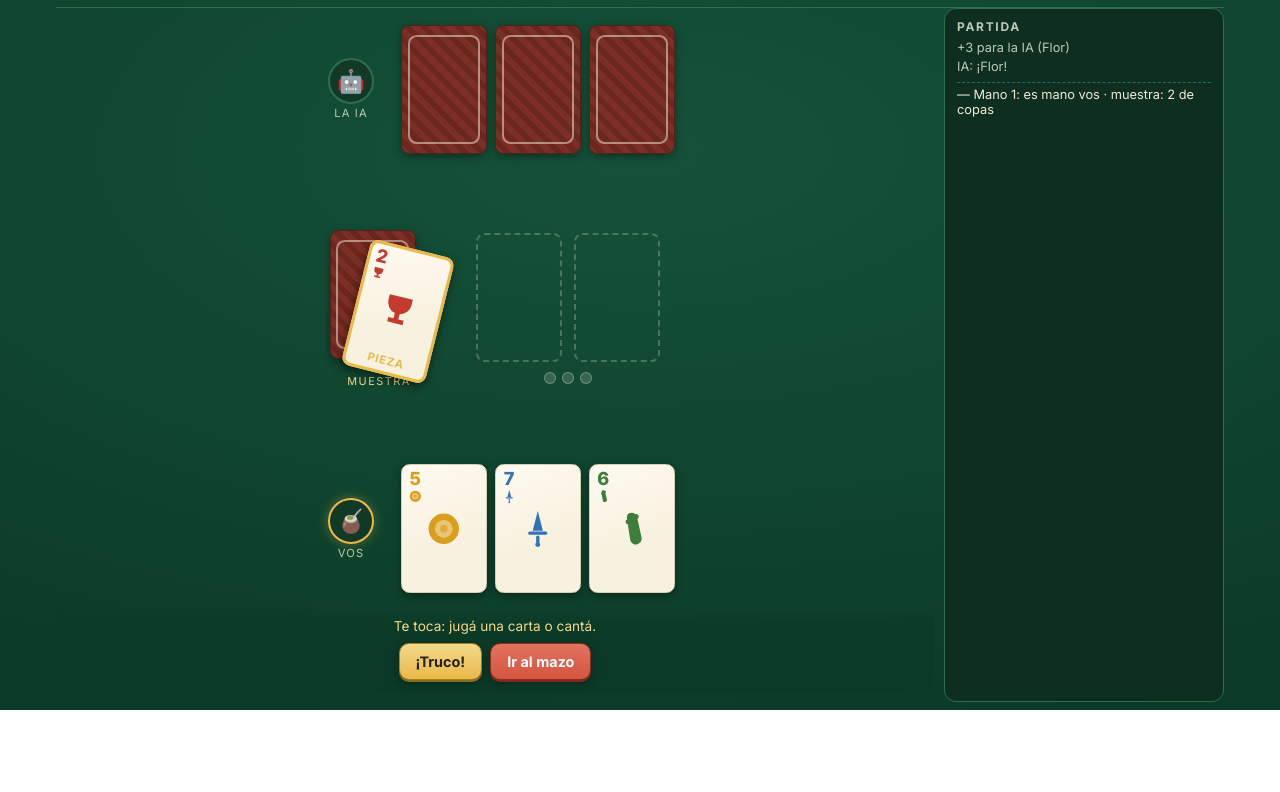
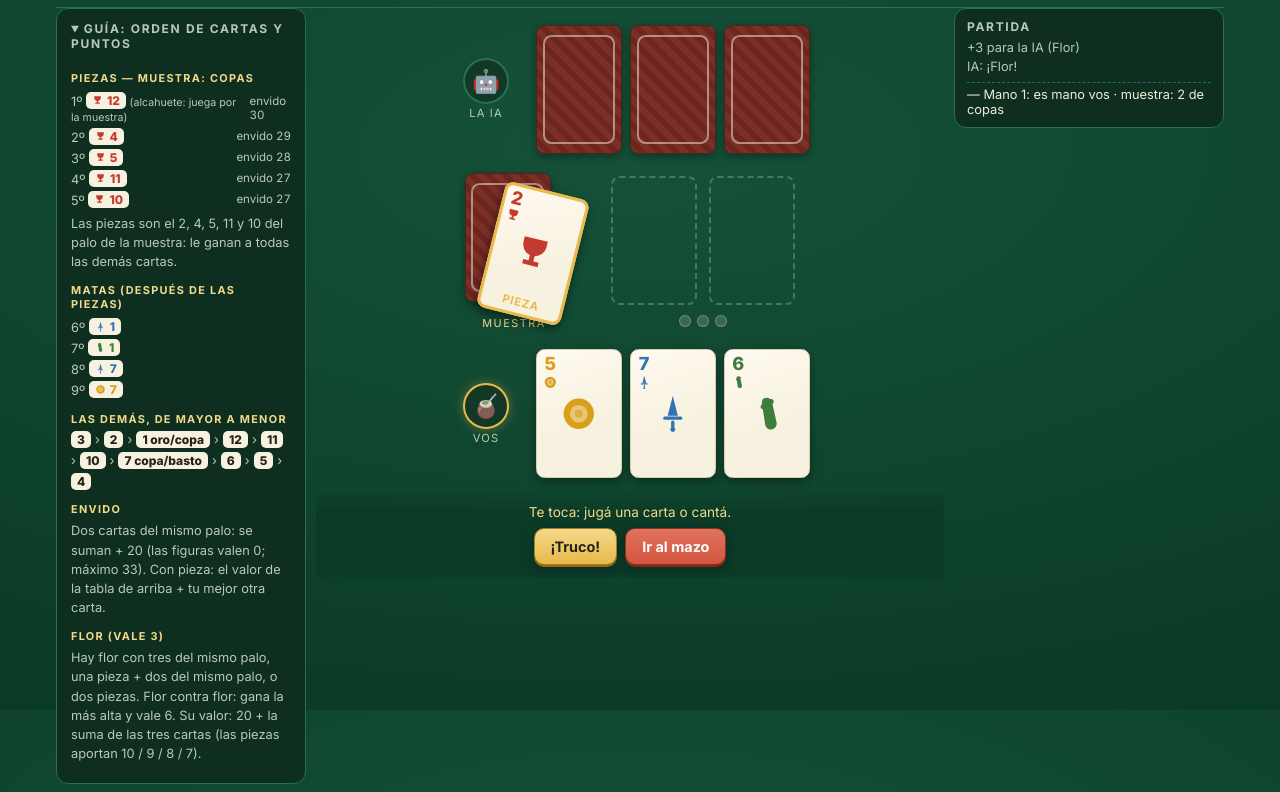
Before and after one commit to FacundoDeBattistaORT/truco-uruguayo, a website: page index.html in a window 1280 px wide. Shown: the part 90-882 px from the top of the page. Before the commit the page ends 800 px from the top, so only its background shows below. Drawn offline with Linux system fonts and the light colour scheme.

Commit message:
Guia lateral con piezas, orden de cartas y puntos de envido y flor
Panel a la izquierda (plegable en movil) que se rearma con la muestra
de cada mano: piezas del palo con su envido, alcahuete cuando la
muestra es pieza, matas, orden del resto y reglas de envido y flor.

Co-Authored-By: Claude Fable 5 <noreply@anthropic.com>

```diff
--- a/css/styles.css
+++ b/css/styles.css
@@ -95,8 +95,14 @@ h1.brand span { color: var(--text); font-size: 0.72em; }
 
 /* ---------- Mesa ---------- */
 .layout { display: grid; grid-template-columns: 1fr; gap: 10px; min-height: 0; }
-@media (min-width: 1000px) {
-  .layout { grid-template-columns: 1fr 280px; }
+.table-area { order: 1; }
+.refpanel { order: 2; }
+.sidelog { order: 3; }
+@media (min-width: 1140px) {
+  .layout { grid-template-columns: 250px minmax(0, 1fr) 270px; align-items: start; }
+  .refpanel { order: 1; }
+  .table-area { order: 2; }
+  .sidelog { order: 3; }
 }
 
 .table-area {
@@ -353,6 +359,61 @@ button.act:disabled { opacity: .45; cursor: default; filter: none; }
   .loglist { max-height: 120px; }
 }
 
+/* ---------- Guía de cartas y puntos ---------- */
+.refpanel {
+  background: var(--panel);
+  border: 1px solid var(--felt-line);
+  border-radius: 12px;
+  padding: 4px 14px;
+  font-size: 0.8rem;
+  min-width: 0;
+}
+.refpanel summary {
+  cursor: pointer;
+  font-size: 0.75rem;
+  text-transform: uppercase;
+  letter-spacing: 0.14em;
+  color: var(--text-dim);
+  font-weight: 700;
+  padding: 8px 0;
+}
+.refpanel .refcontent { padding-bottom: 12px; }
+.refpanel h3 {
+  margin: 12px 0 5px;
+  font-size: 0.68rem;
+  text-transform: uppercase;
+  letter-spacing: 0.12em;
+  color: var(--gold-soft);
+  font-weight: 700;
+}
+.refrow {
+  display: flex;
+  justify-content: space-between;
+  align-items: center;
+  gap: 8px;
+  padding: 2px 0;
+  color: var(--text-dim);
+}
+.refrow .val { font-variant-numeric: tabular-nums; font-size: 0.72rem; }
+.mini {
+  display: inline-flex;
+  align-items: center;
+  gap: 4px;
+  background: var(--cream);
+  border-radius: 5px;
+  padding: 1px 6px;
+  font-weight: 800;
+  font-size: 0.75rem;
+}
+.mini svg { width: 11px; height: 11px; flex: none; }
+.mini.plain { color: var(--ink); }
+.mini.s-espada { color: var(--espada); }
+.mini.s-basto { color: var(--basto); }
+.mini.s-oro { color: var(--oro); }
+.mini.s-copa { color: var(--copa); }
+.reforder { display: flex; flex-wrap: wrap; gap: 4px; align-items: center; color: var(--text-dim); }
+.reftext { color: var(--text-dim); margin: 4px 0; line-height: 1.5; }
+
 /* ---------- Toast y overlays ---------- */
 .toast {
   position: fixed;
--- a/index.html
+++ b/index.html
@@ -5,7 +5,7 @@
   <meta name="viewport" content="width=device-width, initial-scale=1, viewport-fit=cover">
   <title>Truco Uruguayo</title>
   <link rel="stylesheet" href="https://fonts.googleapis.com/css2?family=Alfa+Slab+One&family=Inter:wght@400;700;800&display=swap">
-  <link rel="stylesheet" href="css/styles.css?v=2">
+  <link rel="stylesheet" href="css/styles.css?v=3">
   <style>[hidden] { display: none !important; }</style>
 </head>
 <body>
@@ -51,6 +51,13 @@
     </header>
 
     <div class="layout">
+      <aside class="refpanel">
+        <details id="refdetails">
+          <summary>Guía: orden de cartas y puntos</summary>
+          <div class="refcontent" id="refcontent"></div>
+        </details>
+      </aside>
+
       <main class="table-area">
         <section class="seat ai" id="seat-a" aria-label="Mano de la IA">
           <div class="avatar" id="avatar-a">
@@ -111,6 +118,6 @@
     </div>
   </div>
 
-  <script type="module" src="js/ui.js"></script>
+  <script type="module" src="js/ui.js?v=2"></script>
 </body>
 </html>
--- a/js/ui.js
+++ b/js/ui.js
@@ -69,6 +69,45 @@ function renderPlayerHand(clickable) {
     }
     el.appendChild(c);
   });
+}
+
+// ---------- Guía (se rearma con la muestra de cada mano) ----------
+const SUIT_PLURAL = { espada: 'espadas', basto: 'bastos', oro: 'oros', copa: 'copas' };
+
+function miniCard(rank, suit) {
+  return `<span class="mini s-${suit}"><svg aria-hidden="true"><use href="#suit-${suit}"></use></svg>${rank}</span>`;
+}
+
+function renderReference() {
+  const el = $('#refcontent');
+  if (!el) return;
+  const m = game.muestra;
+  const s = m.suit;
+  const piezas = [[2, 30], [4, 29], [5, 28], [11, 27], [10, 27]];
+  const piezaRows = piezas.map(([r, v], i) => {
+    const chip = r === m.rank
+      ? `${miniCard(12, s)} <small>(alcahuete: juega por la muestra)</small>`
+      : miniCard(r, s);
+    return `<div class="refrow"><span>${i + 1}º ${chip}</span><span class="val">envido ${v}</span></div>`;
+  }).join('');
+  const matas = [[1, 'espada'], [1, 'basto'], [7, 'espada'], [7, 'oro']];
+  const mataRows = matas.map(([r, su], i) =>
+    `<div class="refrow"><span>${i + 6}º ${miniCard(r, su)}</span></div>`
+  ).join('');
+  const rest = ['3', '2', '1 oro/copa', '12', '11', '10', '7 copa/basto', '6', '5', '4'];
+  const order = rest.map((t) => `<span class="mini plain">${t}</span>`).join('<span>›</span>');
+  el.innerHTML = `
+    <h3>Piezas — muestra: ${SUIT_PLURAL[s]}</h3>
+    ${piezaRows}
+    <p class="reftext">Las piezas son el 2, 4, 5, 11 y 10 del palo de la muestra: le ganan a todas las demás cartas.</p>
+    <h3>Matas (después de las piezas)</h3>
+    ${mataRows}
+    <h3>Las demás, de mayor a menor</h3>
+    <div class="reforder">${order}</div>
+    <h3>Envido</h3>
+    <p class="reftext">Dos cartas del mismo palo: se suman + 20 (las figuras valen 0; máximo 33). Con pieza: el valor de la tabla de arriba + tu mejor otra carta.</p>
+    <h3>Flor (vale 3)</h3>
+    <p class="reftext">Hay flor con tres del mismo palo, una pieza + dos del mismo palo, o dos piezas. Flor contra flor: gana la más alta y vale 6. Su valor: 20 + la suma de las tres cartas (las piezas aportan 10 / 9 / 8 / 7).</p>`;
 }
 
 function renderMuestra() {
@@ -184,6 +223,7 @@ async function show(e) {
     case 'hand-start': {
       clearSlots();
       renderMuestra();
+      renderReference();
       renderAIHand();
       renderPlayerHand(false);
       renderTricks();
@@ -292,4 +332,9 @@ function newGame() {
 }
 
 $('#btn-rematch').addEventListener('click', newGame);
+// En pantallas anchas la guía arranca desplegada.
+if (window.matchMedia('(min-width: 1140px)').matches) {
+  const d = $('#refdetails');
+  if (d) d.open = true;
+}
 newGame();
```
